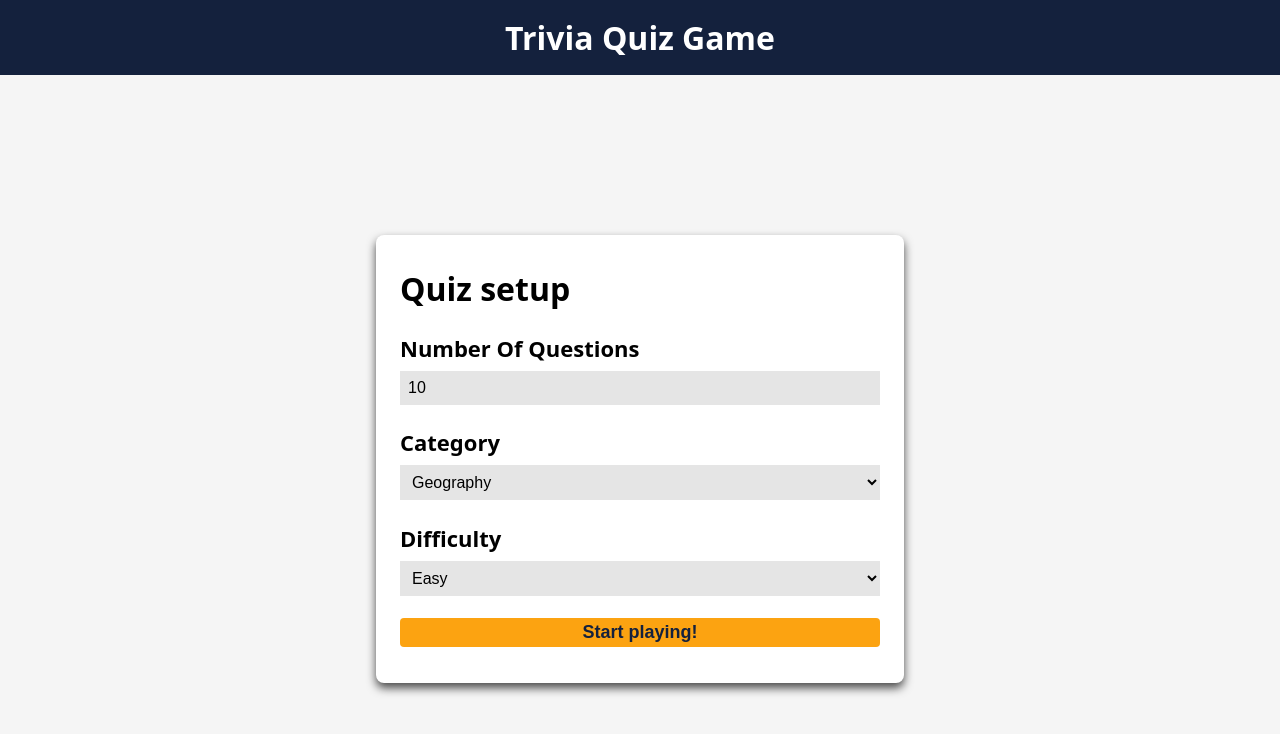
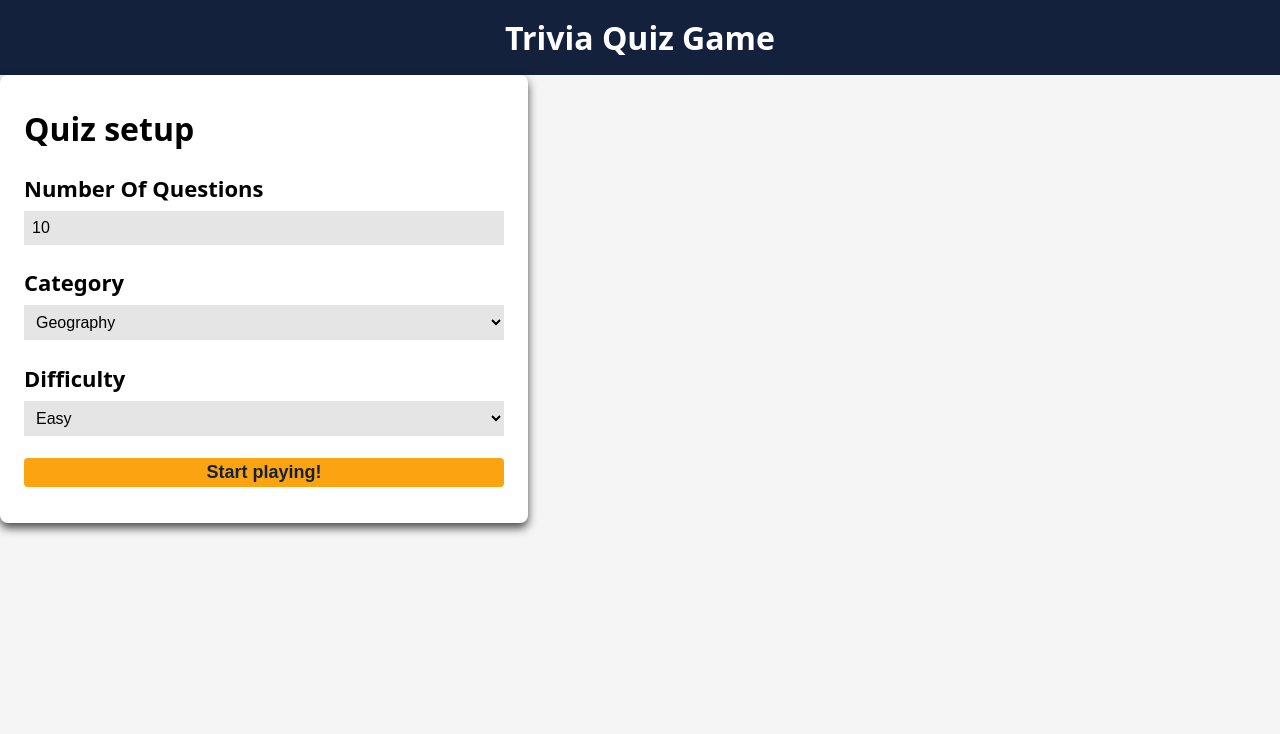
Before and after one commit to dariojularic/Trivia-quiz, a React app: page / in a window 1280 px wide. Shown: the top 734 px of the page. Built offline with nearby package versions, Linux system fonts and the light colour scheme; the HTML template or start-up script is replaced by a standard one.

Commit message:
Add style

```diff
--- a/src/App.css
+++ b/src/App.css
@@ -5,13 +5,13 @@ body {
   font-family: system-ui, -apple-system, BlinkMacSystemFont, 'Segoe UI', Roboto, Oxygen, Ubuntu, Cantarell, 'Open Sans', 'Helvetica Neue', sans-serif;
 }
 
-main {
+/* main {
   display: flex;
   flex-direction: column;
   align-items: center;
   height: 100%;
   margin-top: 160px;
-}
+} */
 
 .game {
   height: 400px;
```
